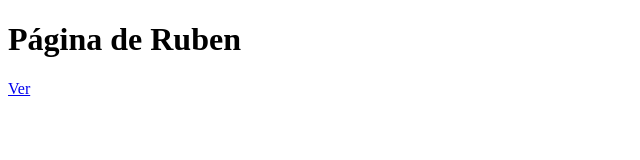
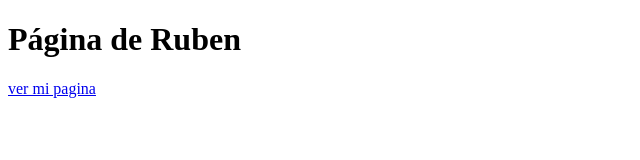
Before and after one commit to RuAbogado/examenU1_Gomez_Hernandez__Ruben, a plain HTML site: page index.html in a window 1280 px wide. Shown: the full height of the page, 0-640 px from the left. Drawn offline with Linux system fonts and the light colour scheme.

Commit message:
Update index.html

```diff
--- a/index.html
+++ b/index.html
@@ -1,8 +1,7 @@
 <!DOCTYPE html>
 <html lang="es">
 <head>
-    <meta charset="UTF-8">
-    <meta name="viewport" content="width=device-width, initial-scale=1.0">
+
     <title>Página de Ruben</title>
 </head>
 <body>
@@ -10,9 +9,7 @@
     <h1>Página de Ruben</h1>
 
 
-
-
-            <td><a href="zoe.html">Ver</a></td>
+    <a href="zoe.html">ver mi pagina</a>
 
 </body>
 </html>
```
